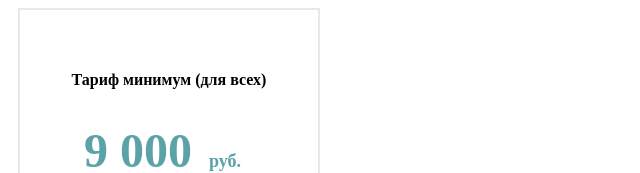
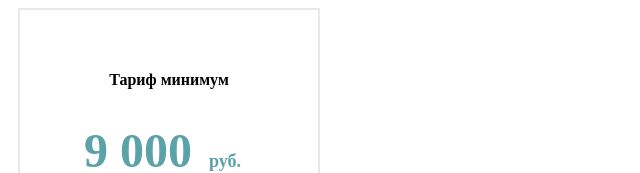
Before and after one commit to VadimZyuzelev/test_project, a plain HTML site: page index.html in a window 1280 px wide. Shown: the top 173 px of the page, without its empty margins (0-640 px from the left). Drawn offline with Linux system fonts and the light colour scheme.

Commit message:
Исправил заголовок

```diff
--- a/index.html
+++ b/index.html
@@ -11,7 +11,7 @@
 
     <div class="main">
 
-      <h2>Тариф минимум (для всех)</h2>
+      <h2>Тариф минимум</h2>
       <p class="main-price">
         <span class="price-number">9 000</span>
         <span class="price-text">руб.</span>
```
